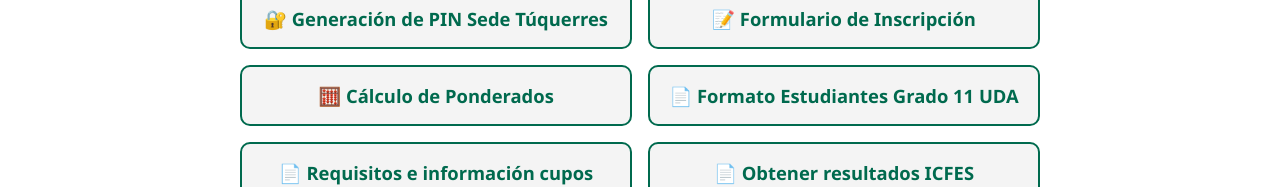
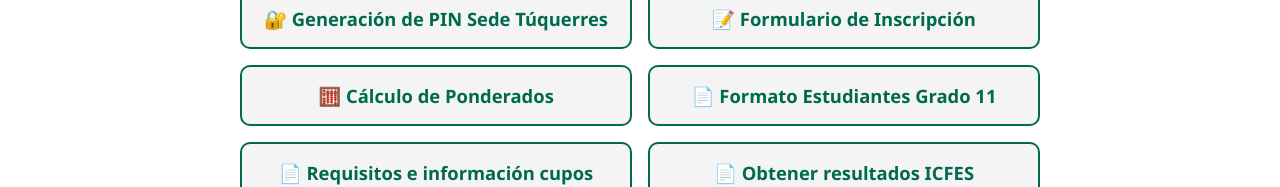
Before and after one commit to Anderzon00/sitio, a plain HTML site: page index.html in a window 1280 px wide. Shown: the part 157-344 px from the top of the page. Drawn offline with Linux system fonts and the light colour scheme.

Commit message:
Update index.html

```diff
--- a/index.html
+++ b/index.html
@@ -118,7 +118,7 @@
     <a href="https://ci.udenar.edu.co:8082/sedes/default.aspx?sede=2" target="_blank">🔐 Generación de PIN Sede Túquerres</a>
     <a href="https://sapiens.udenar.edu.co:4003/pregrado" target="_blank">📝 Formulario de Inscripción</a>
     <a href="https://sapiens.udenar.edu.co:5032/" target="_blank">🧮 Cálculo de Ponderados</a>
-    <a href="https://www.udenar.edu.co/recursos/wp-content/uploads/2022/05/constancia_inscripciones_pregrado_para_IE.pdf" target="_blank">📄 Formato Estudiantes Grado 11 UDA</a>
+    <a href="https://www.udenar.edu.co/recursos/wp-content/uploads/2022/05/constancia_inscripciones_pregrado_para_IE.pdf" target="_blank">📄 Formato Estudiantes Grado 11</a>
     <a href="https://www.udenar.edu.co/requisitos-de-inscripcion/" target="_blank">📄 Requisitos e información cupos espceciales</a>
     <a href="https://resultadossaber11.icfes.edu.co/login" target="_blank">📄 Obtener resultados ICFES</a>
 
```
